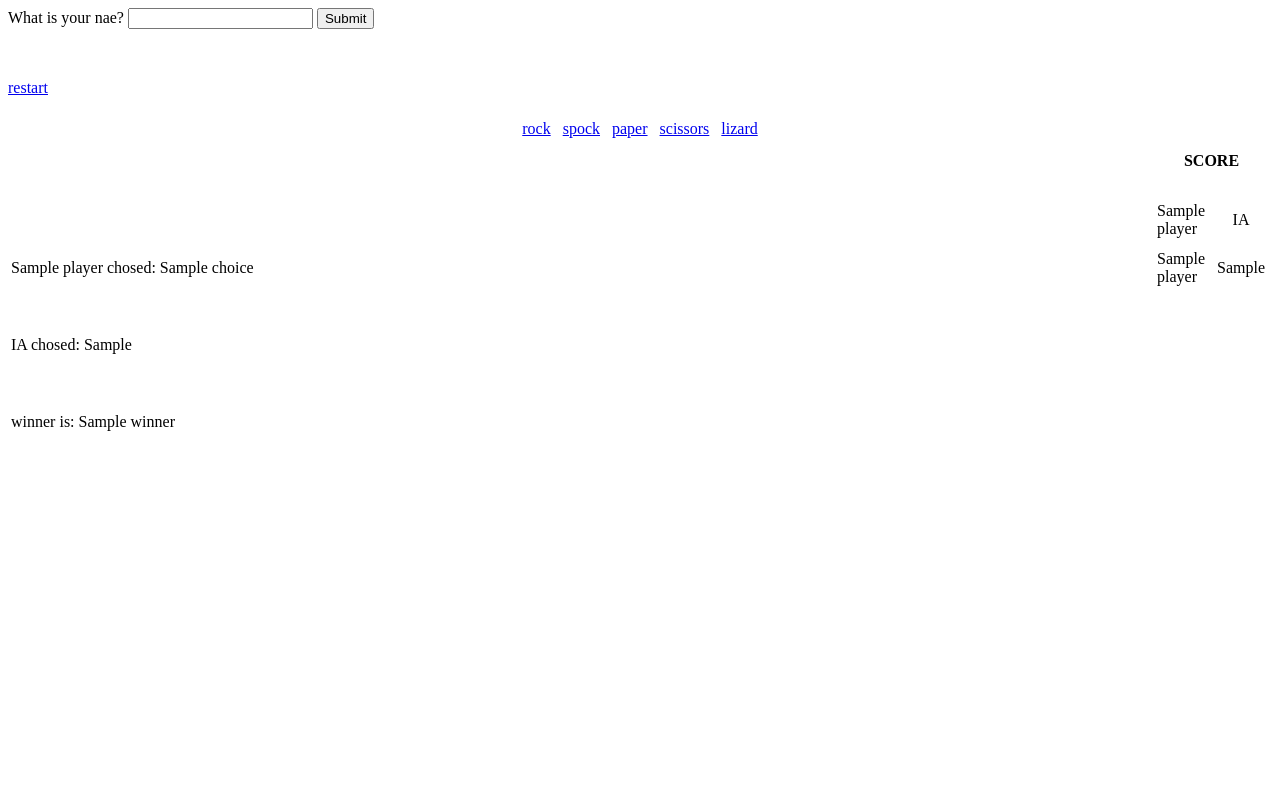
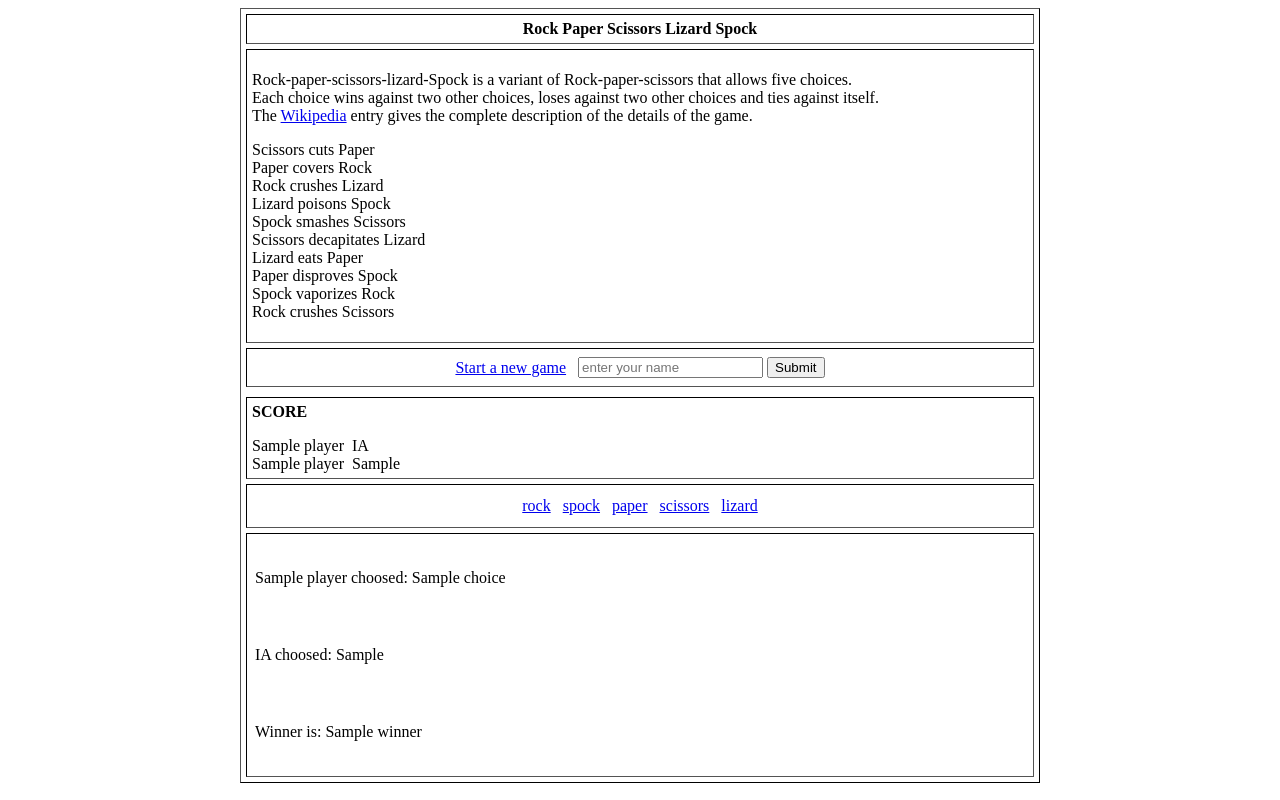
Before and after one commit to salvatop/python-rock-paper-scissors-lizard-spock-game, a Flask app: template templates/index.html in a window 1280 px wide. Run offline with Flask 2, Linux system fonts and the light colour scheme; the template is opened without the code that fills it: most values are stand-ins (such as "Sample title", 1, 10 or a date in 2020).

Commit message:
template

```diff
--- a/templates/index.html
+++ b/templates/index.html
@@ -5,17 +5,66 @@
 
 <body>
 
- <form method="POST" action="">
-     What is your nae? <input type="text" name="name">
-     <input type="submit" name="submit" value="Submit">
- </form>
+<table style="border-color: black; width: 800px; margin-left: auto; margin-right: auto;" border="1" cellspacing="5" cellpadding="5">
+    <tbody>
+    <tr>
+        <td style="text-align: center;"><strong>Rock Paper Scissors Lizard Spock</strong></td>
+    </tr>
+    <tr>
+        <td><p>Rock-paper-scissors-lizard-Spock is a variant of Rock-paper-scissors that allows five choices. <br />Each choice wins against two other choices, loses against two other choices and ties against itself. <br />The <a href="https://en.wikipedia.org/wiki/Rock-paper-scissors#Additional_weapons">Wikipedia</a> entry gives the complete description of the details of the game.</p>
+            <p>Scissors cuts Paper<br />Paper covers Rock<br />Rock crushes Lizard<br />Lizard poisons Spock<br />Spock smashes Scissors<br />Scissors decapitates Lizard<br />Lizard eats Paper<br />Paper disproves Spock<br />Spock vaporizes Rock<br />Rock crushes Scissors</p></td>
+    </tr>
+    <tr>
 
-<p>&nbsp;</p>
-
-<p><a href={{ url_for('restart') }}> restart </a></p>
+        <td>
 
 
-<table style="margin-left: auto; margin-right: auto;" cellpadding="5">
+            <table align="center">
+                <tbody>
+                <tr>
+                    <td><a href={{ url_for('restart') }}> Start a new game </a></td>
+                    <td>&nbsp;</td>
+
+                    <td style="text-align: right;">
+                        <form action="" method="POST">
+                            <input name="name" type="text" placeholder="enter your name" />
+                            <input name="submit" type="submit" value="Submit" />
+                        </form>
+                    </td>
+
+                </tr>
+                </tbody>
+            </table>
+
+        </td>
+
+    </tr>
+    <tr>
+
+
+    <tbody>
+    <tr>
+
+        <td ><strong>SCORE</strong> <p></p>
+            <table  cellspacing="0" cellpadding="0" align="left">
+                <tbody>
+                <tr style="height: 15px;">
+                    <td style="height: 15px; width: 10px;">{{ name['player'] }}</td>
+                    <td style="height: 15px; width: 10px;">IA</td>
+                </tr>
+                <tr style="height: 18px;">
+                    <td style="height: 18px; width: 100px;">{{score['player']}}</td>
+                    <td style="height: 18px; width: 10px;">{{score['IA']}}</td>
+                </tr>
+                </tbody>
+            </table>
+        </td>
+    </tr>
+    </tbody>
+
+    <tr>
+
+        <td><table style="margin-left: auto; margin-right: auto;" cellpadding="5">
             <tbody>
             <tr>
                 <td><a href={{ url_for('play_a_game', choice="rock") }}> rock </a></td>
@@ -25,46 +74,27 @@
                 <td><a href={{ url_for('play_a_game', choice="lizard") }}> lizard</a></td>
             </tr>
             </tbody>
-</table>
+        </table></td>
 
 
-
-<table style="float: right; width: 121px;" cellpadding="5">
+    </tr>
+    <tr>
+        <td><table style="width: 100%; height: 232px;">
             <tbody>
             <tr>
-<td style="width: 158px; text-align: center;"><strong>SCORE</strong></td>
+                <td style="width: 555px;">{{ name['player'] }} choosed: {{choice}}</td>
+            </tr>
+            <tr>
+                <td style="width: 555px;">IA choosed: {{ ia['IA'] }}</td>
+            </tr>
+            <tr>
+                <td style="width: 555px;">Winner is: {{ winner }}</td>
             </tr>
             </tbody>
+        </table></td>
+    </tr>
+
 </table>
-<p>&nbsp;</p>
-<table style="float: right; width: 120px;" cellpadding="5">
-<tbody>
-<tr style="height: 20px;">
-<td style="width: 35px; height: 20px;">{{ name['player'] }}</td>
-<td style="width: 61px; height: 20px; text-align: center;">IA</td>
-</tr>
-<tr style="height: 18px;">
-<td style="width: 35px; height: 18px;">{{score['player']}}</td>
-<td style="width: 61px; height: 18px;">{{score['IA']}}</td>
-</tr>
-</tbody>
-</table>
-<p>&nbsp;</p>
-<table style="width: 565px; height: 232px;">
-<tbody>
-<tr>
-<td style="width: 555px;">{{ name['player'] }} chosed: {{choice}}</td>
-</tr>
-<tr>
-<td style="width: 555px;">IA chosed: {{ia['IA']}}</td>
-</tr>
-<tr>
-<td style="width: 555px;">winner is: {{winner}}</td>
-</tr>
-</tbody>
-</table>
-
-
 
 
 </body>
```
Lines whose indentation alone changed are shown as unchanged.
